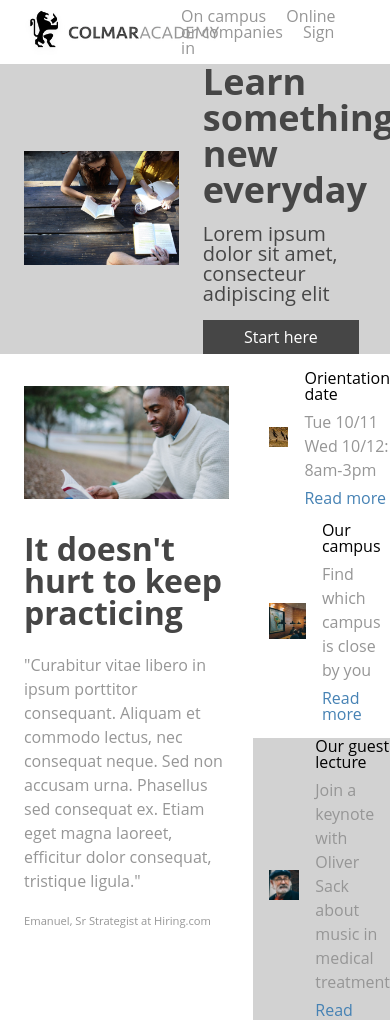
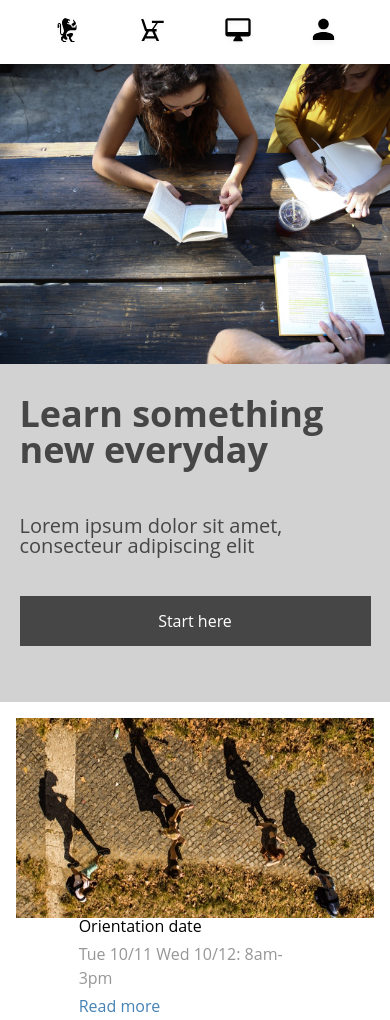
Before and after one commit to carolinaneves27/capstonecolmar, a plain HTML site: page index.html in a window 390 px wide. Shown: the top 1020 px of the page. Drawn offline with Linux system fonts and the light colour scheme.

Commit message:
mobile changes

```diff
--- a/index.html
+++ b/index.html
@@ -19,6 +19,12 @@
       <span>Online</span>
       <span>or companies</span>
       <span>Sign in</span>
+    </div>
+    <div class="logo-nav">
+      <img src="resources/images/ic-logo.svg" alt="logo">
+      <img src="resources/images/ic-on-campus.svg" alt="campus">
+      <img src="resources/images/ic-online.svg" alt="online">
+      <img src="resources/images/ic-login.svg" alt="login">
     </div>
   </header>
 
@@ -53,7 +59,8 @@
         <div class="secondary-info">
           <div class="info">
             <div class="small-image">
-            <img src="resources/images/orientation.jpg">
+            <img src="resources/images/orientation.jpg" class="desktop">
+            <img src="resources/images/orientation-mobile.jpg" class="mobile">
             </div>
             <div class="title">
               <h4>Orientation date</h4>
@@ -63,7 +70,8 @@
           </div>
           <div class="info">
             <div class="small-image">
-            <img src="resources/images/campus.jpg">
+            <img src="resources/images/campus.jpg" class="desktop">
+            <img src="resources/images/campus-mobile.jpg" class="mobile">
             </div>
             <div class="title">
               <h4>Our campus</h4>
@@ -73,7 +81,8 @@
           </div>
           <div class="info grey">
             <div class="small-image">
-            <img src="resources/images/guest-lecture.jpg">
+            <img src="resources/images/guest-lecture.jpg" class="desktop">
+            <img src="resources/images/guest-lecture-mobile.jpg" class="mobile">
             </div>
             <div class="title">
               <h4>Our guest lecture</h4>
@@ -99,7 +108,7 @@
             </div>
           </div>
           <div class="course computer">
-            <img src="resources/images/computer-art.jpg" alt="computer art">
+            <img src="resources/images/computer-art.jpg" alt="computer art" class="computer">
             <div class="course-text">
             <h4>Software engineering</h4>
             <p class="courses"> COURSES </p>
--- a/resources/style.css
+++ b/resources/style.css
@@ -62,6 +62,34 @@ span {
   padding-right: 1rem;
 }
 
+.logo-nav {
+  display: none;
+}
+
+@media only screen and (max-width: 480px) {
+
+  .logo  {
+    display: none;
+  }
+
+  .navigation {
+    display: none;
+  }
+
+  .logo-nav {
+    display: inline-flex;
+    width: 100%;
+    height: 4rem;
+    align-content: center;
+  }
+
+  img {
+    height: 2rem;
+    align-self: center;
+  }
+
+}
+
 /* banner */
 
 .banner {
@@ -96,6 +124,43 @@ span {
 .nav-btn a {
   color: white;
   text-decoration: none;
+}
+
+@media only screen and (max-width: 480px) {
+  .banner {
+    display: flex;
+    flex-direction: column;
+    height: 100%;
+  }
+
+  .banner .image-content {
+    width: 100%;
+    height: 300px;
+    padding: 0;
+  }
+
+  .banner img {
+    width: 100%;
+    height: 100%;
+  }
+
+  .banner .text-content {
+    width: 90%;
+    margin: 2rem 1rem;
+
+  }
+
+  .text-content h1 {
+    margin-bottom: 2rem;
+  }
+
+  .nav-btn {
+    margin-top: 1.5rem;
+    margin-bottom: 1.5rem;
+    padding: 1rem;
+  }
+
+
 }
 
 /* main */
@@ -150,9 +215,54 @@ span {
   padding: 1rem;
 }
 
+.mobile {
+  display: none;
+}
+
+
 a {
   text-decoration: none;
   color: #4682b4;
+}
+
+@media only screen and (max-width: 480px) {
+
+    .main-info {
+      display: none;
+    }
+
+    .secondary-info {
+      width: 100%;
+      height: auto;
+    }
+
+    .info {
+      display: flex;
+      flex-direction: column;
+      margin-right: 1rem;
+      margin-left: 1rem;
+
+    }
+
+    .small-image {
+      width: 100%;
+      height: 100%;
+      padding: 0;
+    }
+
+    .mobile {
+      display: block;
+      height: 200px;
+      width: 100%;
+    }
+
+    .desktop {
+      display: none;
+    }
+
+
+
+
 }
 
 /* courses */
```
Also changed, not shown: 2 other files.
